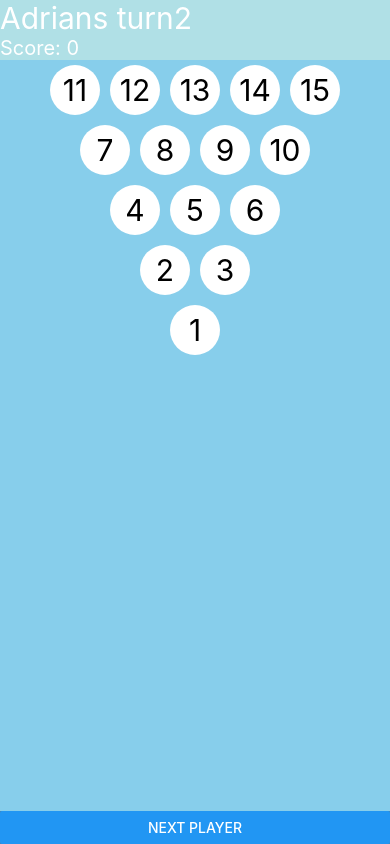
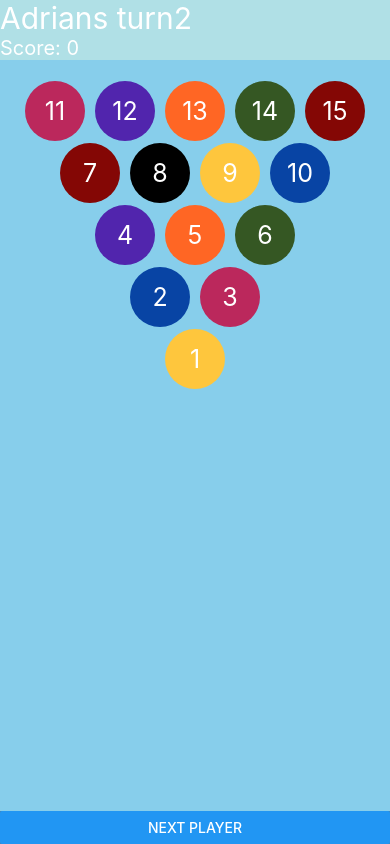
Before and after one commit to adriank/snooker, a React Native app: screen / in a window 390 px wide. Built offline with nearby package versions, Linux system fonts and the light colour scheme.

Commit message:
updated colors

```diff
--- a/App.js
+++ b/App.js
@@ -5,6 +5,7 @@ import {
 	View,
 	Button
 } from 'react-native'
+
 import Balls from './src/components/Balls'
 
 //import initial_state from './initialState.json'
@@ -20,7 +21,7 @@ export default class App extends React.Component {
 					<Text style={{ color: 'white', fontSize:20}}>Score: 0</Text>
 				</View>
         <View style={{flexGrow:1, backgroundColor: 'skyblue'}} >
-					<View style={{height:300}}>
+					<View style={{height:350}}>
 						<Balls/>
 					</View>
 				</View>
--- a/initialState.json
+++ b/initialState.json
@@ -42,63 +42,63 @@
 	],
 	"remainingBalls": [{
 			"value": 1,
-			"color": "fec63d",
+			"color": "#fec63d",
 			"suit": "solid"
 		},{
 			"value": 2,
-			"color": "0844a4",
+			"color": "#0844a4",
 			"suit": "solid"
 		},{
 			"value": 3,
-			"color": "bb285c",
+			"color": "#bb285c",
 			"suit": "solid"
 		},{
 			"value": 4,
-			"color": "5125ad",
+			"color": "#5125ad",
 			"suit": "solid"
 		},{
 			"value": 5,
-			"color": "ff6624",
+			"color": "#ff6624",
 			"suit": "solid"
 		},{
 			"value": 6,
-			"color": "355723",
+			"color": "#355723",
 			"suit": "solid"
 		},{
 			"value": 7,
-			"color": "840705",
+			"color": "#840705",
 			"suit": "solid"
 		},{
 			"value": 8,
-			"color": "000000",
+			"color": "#000000",
 			"suit": "solid"
 		},{
 			"value": 9,
-			"color": "fec63d",
+			"color": "#fec63d",
 			"suit": "striped"
 		},{
 			"value": 10,
-			"color": "0844a4",
+			"color": "#0844a4",
 			"suit": "striped"
 		},{
 			"value": 11,
-			"color": "bb285c",
+			"color": "#bb285c",
 			"suit": "striped"
 		},{
 			"value": 12,
-			"color": "5125ad",
+			"color": "#5125ad",
 			"suit": "striped"
 		},{
 			"value": 13,
-			"color": "ff6624",
+			"color": "#ff6624",
 			"suit": "striped"
 		},{
 			"value": 14,
-			"color": "355723",
+			"color": "#355723",
 			"suit": "striped"
 		},{
 			"value": 15,
-			"color": "840705",
+			"color": "#840705",
 			"suit": "striped"
 		}
 	]
--- a/src/components/Ball.js
+++ b/src/components/Ball.js
@@ -1,30 +1,40 @@
-import React, { Component } from 'react';
+import React, { Component } from 'react'
 import {
 	StyleSheet,
 	Image,
 	Text,
 	View
-} from 'react-native';
+} from 'react-native'
+import initial_state from '../../initialState.json'
 
-const Ball = ball => (
-  <View style={styles.Ball}>
+const ballDefinition = initial_state.remainingBalls
+const findBall = no => ballDefinition.find( ball => ball.value === no)
+
+const Ball = ball => {
+	let definition = findBall(Number(ball.no))
+	console.log(typeof ball.no)
+  return (<View style={[styles.Ball, {backgroundColor: definition.color}]}>
 		<Text style={styles.BallNo}>{ball.no}</Text>
-  </View>
-)
+  </View>)
+}
 
 const styles = StyleSheet.create({
   Ball: {
-    // flex: 1,
-    backgroundColor: '#fff',
-    alignItems: 'center',
+		alignItems: 'center',
+		backgroundColor: '#ffffff',
 		justifyContent: 'center',
-		borderRadius: 50,
+		borderRadius: 60,
 		margin: 5,
-		height: 50,
-		width: 50
+		height: 60,
+		width: 60
 	},
 	BallNo:{
-		fontSize:30
+		textAlign: 'center',
+		color: "#ffffff",
+		// backgroundColor:"#333333",
+		fontSize:25,
+		// width:60,
+		// borderRadius: 90
 	}
 });
 
--- a/src/components/Balls.js
+++ b/src/components/Balls.js
@@ -38,9 +38,9 @@ const Balls = comments => (
 )
 
 const styles = StyleSheet.create({
-	Balls:{
+	Balls: {
 		flex: 1,
-		maxHeight:300
+		marginVertical:20
 	},
   BallsRow: {
 		flex: 1,
```
